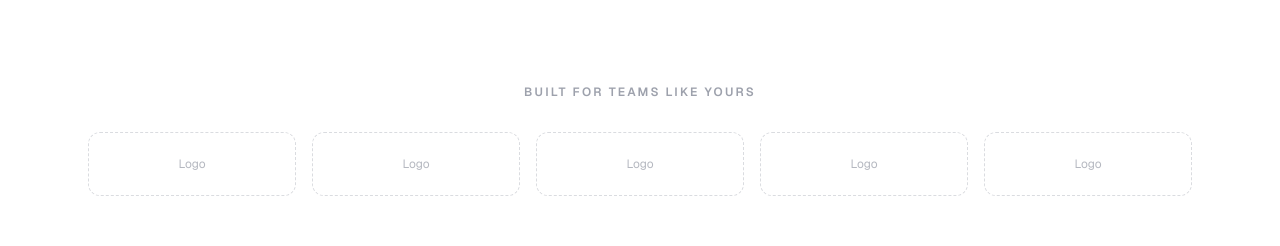
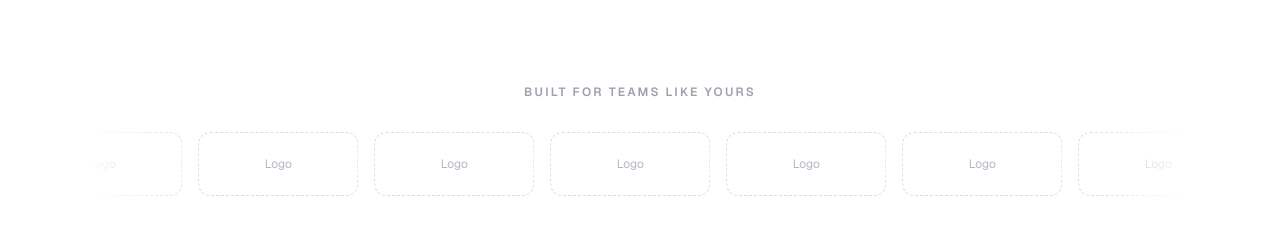
Before and after one commit to prynzdigital/statenext, a Next.js app: page / in a window 1280 px wide. Shown: the part 6420-6666 px from the top of the page. Built offline with nearby package versions, Linux system fonts and the light colour scheme.

Commit message:
Add auto-scrolling logo marquee to the client logos section
Infinite CSS-animated loop with a fade-edge mask, pause-on-hover, and
a prefers-reduced-motion fallback.

```diff
--- a/src/app/globals.css
+++ b/src/app/globals.css
@@ -41,3 +41,23 @@ body {
   background: var(--color-red-500);
   color: #f7f8fb;
 }
+
+@keyframes marquee {
+  to {
+    transform: translateX(-50%);
+  }
+}
+
+.animate-marquee {
+  animation: marquee 30s linear infinite;
+}
+
+.animate-marquee:hover {
+  animation-play-state: paused;
+}
+
+@media (prefers-reduced-motion: reduce) {
+  .animate-marquee {
+    animation: none;
+  }
+}
--- a/src/components/ClientLogos.tsx
+++ b/src/components/ClientLogos.tsx
@@ -1,6 +1,7 @@
 import Reveal from "./Reveal";
 
-const SLOTS = Array.from({ length: 5 });
+const SLOTS = Array.from({ length: 6 });
+const TRACK = [...SLOTS, ...SLOTS];
 
 export default function ClientLogos() {
   return (
@@ -12,18 +13,19 @@ export default function ClientLogos() {
           </p>
         </Reveal>
 
-        <Reveal
-          delay={80}
-          className="mt-8 grid grid-cols-2 gap-4 sm:grid-cols-5"
-        >
-          {SLOTS.map((_, i) => (
-            <div
-              key={i}
-              className="flex h-16 items-center justify-center rounded-xl border border-dashed border-navy-900/15 bg-white/40"
-            >
-              <span className="text-xs text-navy-900/30">Logo</span>
+        <Reveal delay={80} className="mt-8">
+          <div className="relative overflow-hidden [mask-image:linear-gradient(to_right,transparent,black_10%,black_90%,transparent)]">
+            <div className="animate-marquee flex w-max gap-4">
+              {TRACK.map((_, i) => (
+                <div
+                  key={i}
+                  className="flex h-16 w-40 flex-shrink-0 items-center justify-center rounded-xl border border-dashed border-navy-900/15 bg-white/40 transition-colors hover:border-red-500/40 hover:bg-white/70"
+                >
+                  <span className="text-xs text-navy-900/30">Logo</span>
+                </div>
+              ))}
             </div>
-          ))}
+          </div>
         </Reveal>
       </div>
     </section>
```
